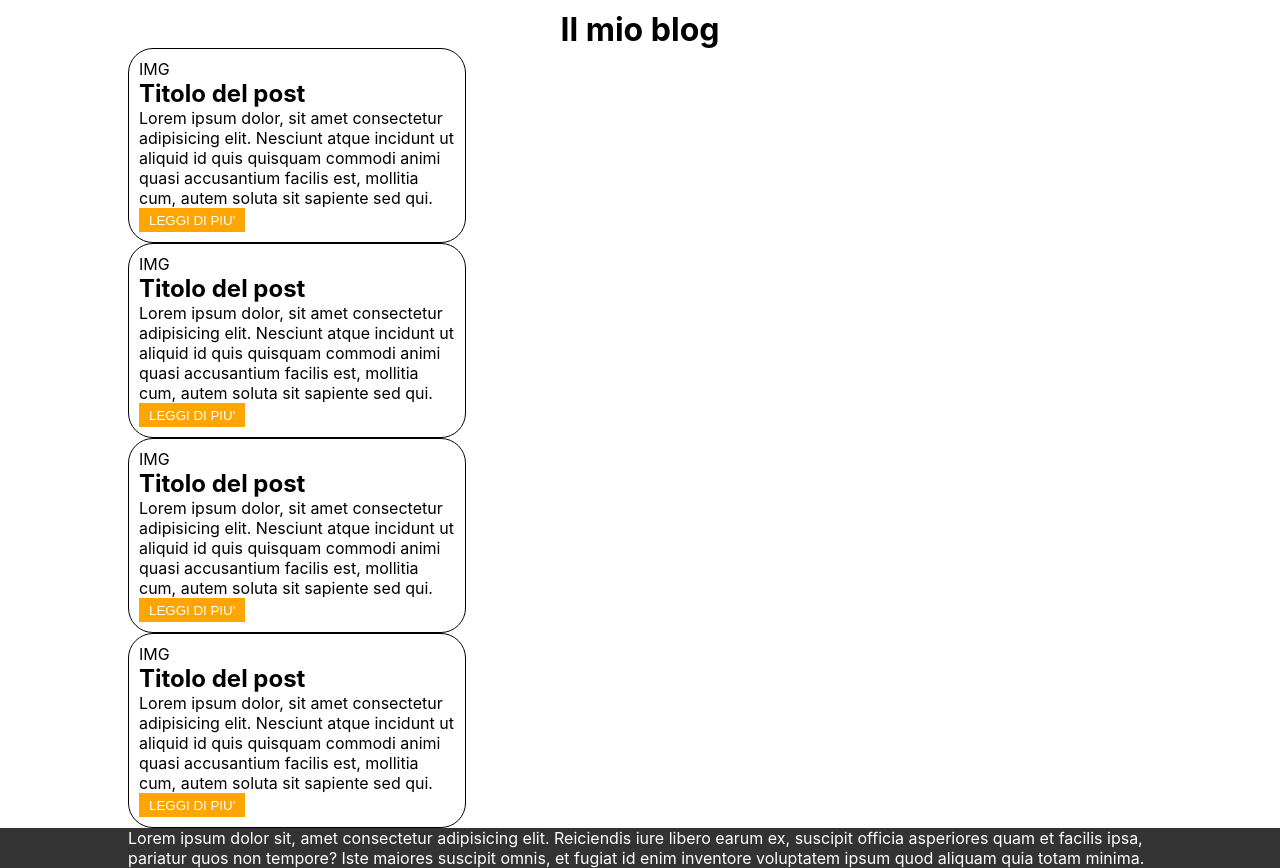
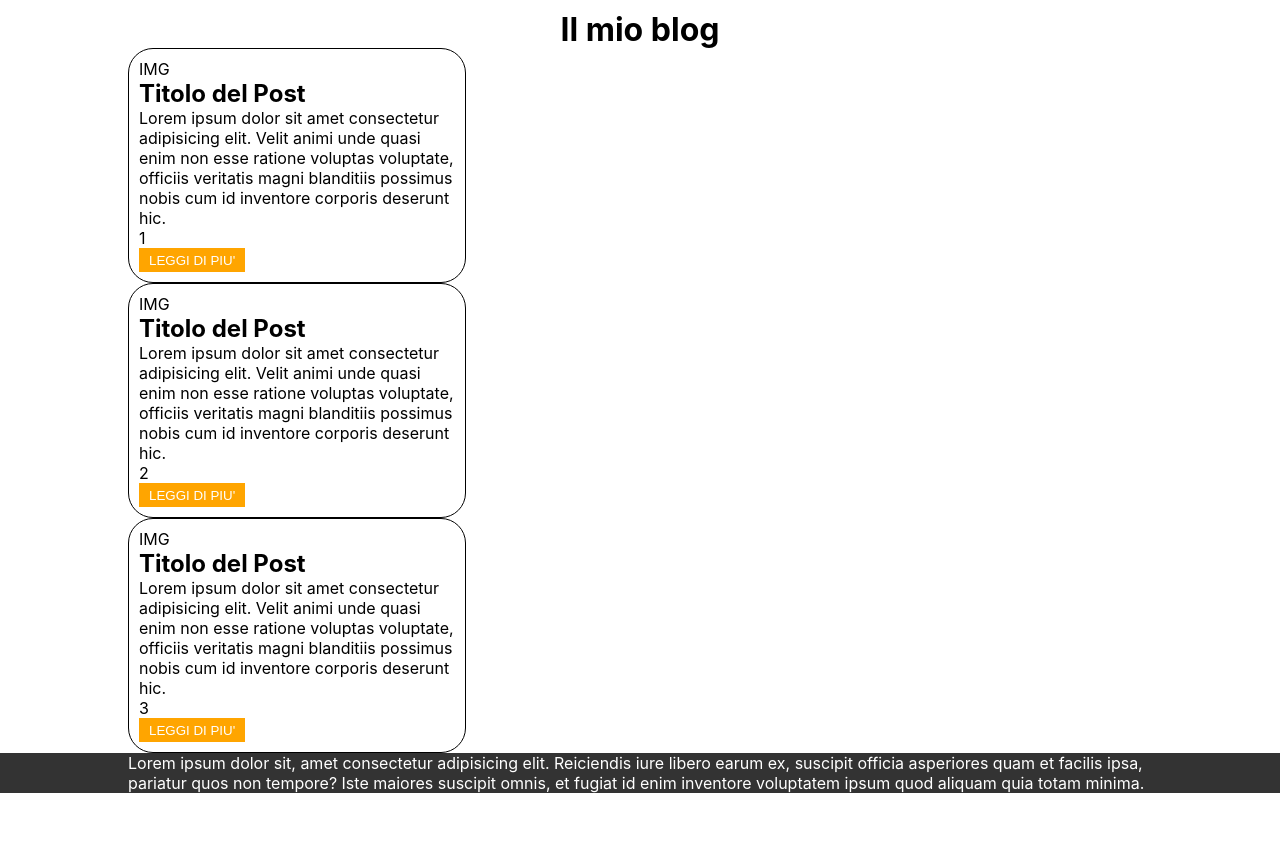
Before and after one commit to francescocifaldi/react-props, a React (Vite) app: page / in a window 1280 px wide. After the commit the page ends 800 px from the top, so only its background shows below. Built offline with nearby package versions, Linux system fonts and the light colour scheme.

Commit message:
ADD print only published

```diff
--- a/src/components/card/Card.jsx
+++ b/src/components/card/Card.jsx
@@ -1,15 +1,17 @@
 import style from './Card.module.css'
 import Button from "../button/Button"
 
-export default function Card() {
+export default function Card({ title, content, id }) {
     return (
+
         <div className={style.card}>
             <div className="image">
                 IMG
             </div>
             <div className="description">
-                <h2>Titolo del post</h2>
-                <p>Lorem ipsum dolor, sit amet consectetur adipisicing elit. Nesciunt atque incidunt ut aliquid id quis quisquam commodi animi quasi accusantium facilis est, mollitia cum, autem soluta sit sapiente sed qui.</p>
+                <h2>{title}</h2>
+                <p>{content}</p>
+                <p>{id}</p>
                 <Button />
             </div>
         </div>
--- a/src/components/main/Main.jsx
+++ b/src/components/main/Main.jsx
@@ -2,13 +2,13 @@ import Card from "../card/Card";
 import posts from "../../posts";
 
 export default function Main() {
-    posts.forEach((post) => (console.log(post)))
     return (
         <>
             {
                 posts.map((post) => (
                     < div key={post.id} className="container" >
-                        < Card />
+                        {post.published &&
+                            < Card title={post.title} content={post.content} id={post.id} />}
                     </div >
                 ))
             }
```
